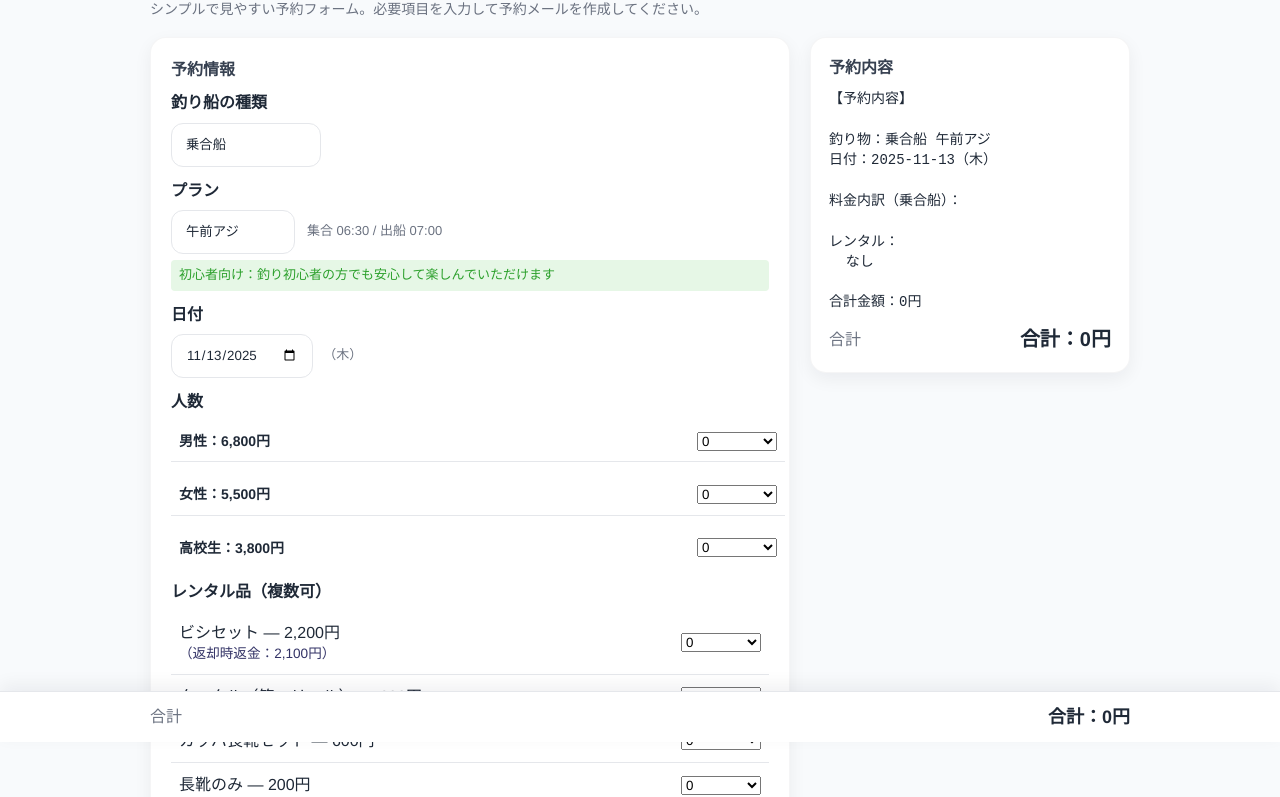
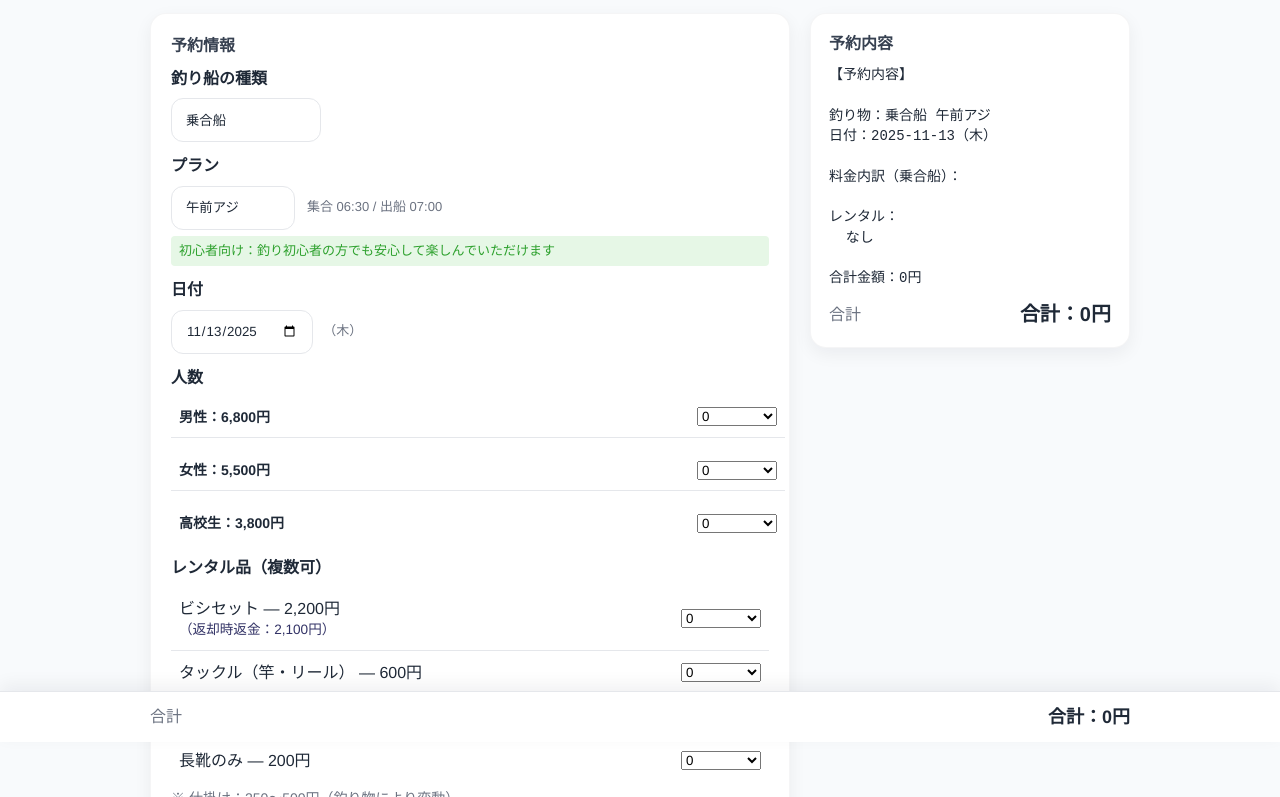
Before and after one commit to kotaokubo/boarding_fee_-calculater, a plain HTML site: page index.html in a window 1280 px wide. Shown: the part 58-855 px from the top of the page. Drawn offline with Linux system fonts and the light colour scheme.

Commit message:
不要な文言削除

```diff
--- a/index.html
+++ b/index.html
@@ -10,7 +10,6 @@
   <div class="app-container">
     <header class="top">
       <h1 class="site-title">釣り船 料金計算 &amp; 予約メール</h1>
-      <p class="lead muted">シンプルで見やすい予約フォーム。必要項目を入力して予約メールを作成してください。</p>
     </header>
 
     <main class="grid">
```
